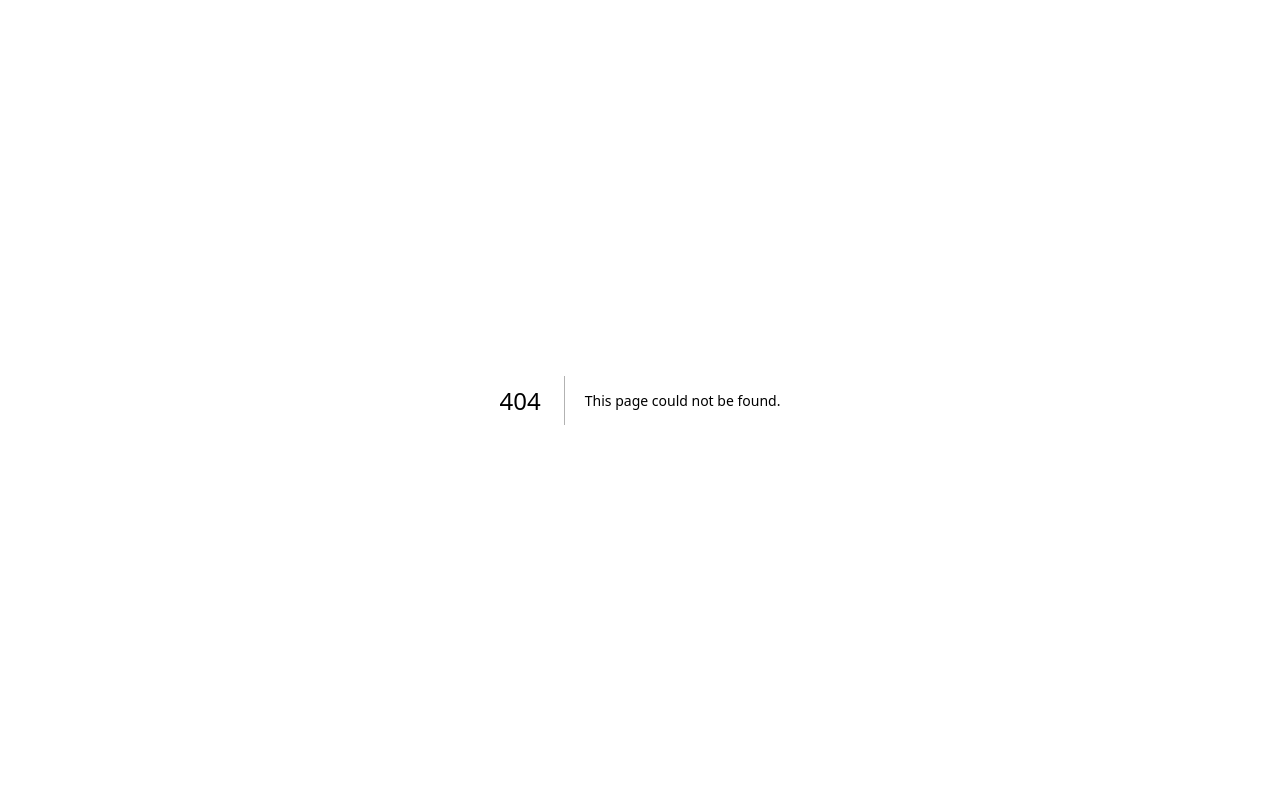
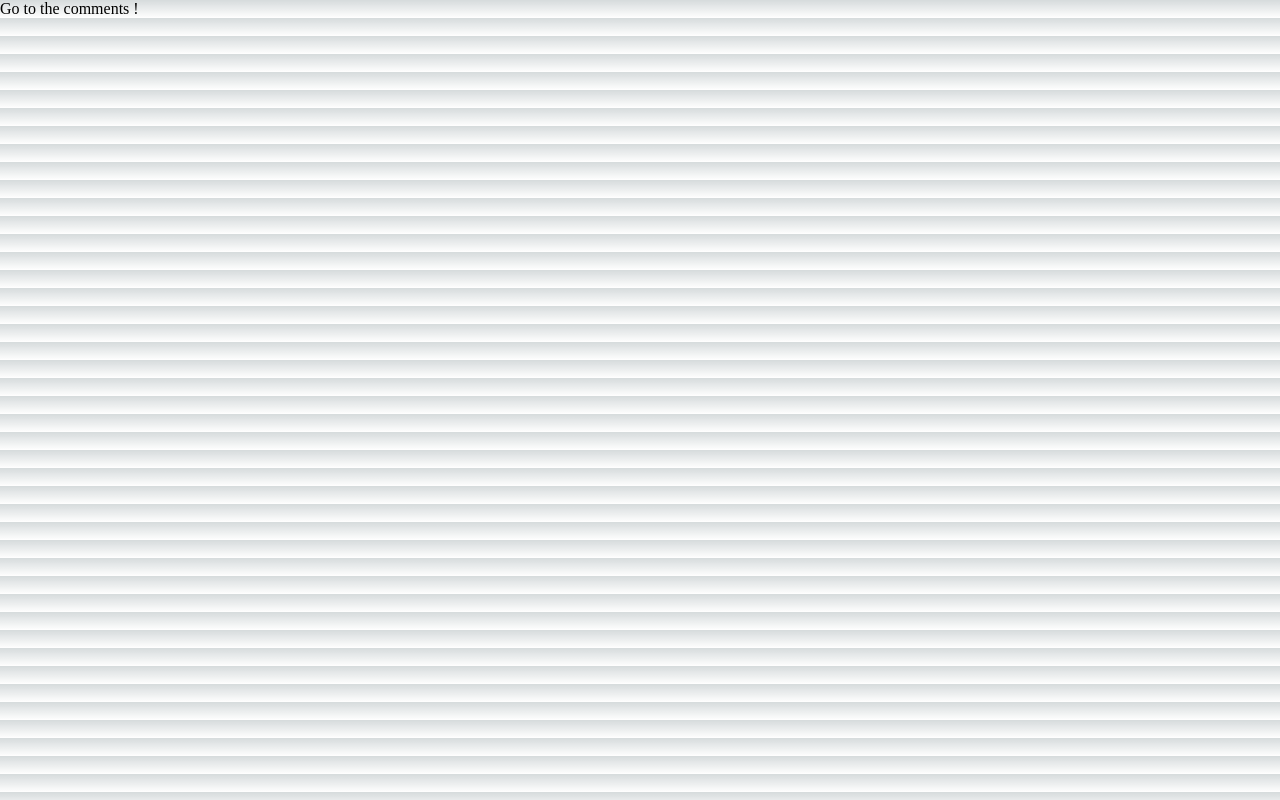
Before and after one commit to TLRKiliann/nextjs-api, a Next.js app in the folder my-api/: page / in a window 1280 px wide. Before the commit this address had no page. Built offline with nearby package versions, Linux system fonts and the light colour scheme.

Commit message:
code review

```diff
--- a/my-api/pages/comments/index.tsx
+++ b/my-api/pages/comments/index.tsx
@@ -5,6 +5,7 @@
   const [comments, setComments] = useState<Array<string>>([])
   const [comment, setComment] = useState<string>("")
 
+  /*
   useEffect(() => {
     const MyFunction = async () => {
       const response = await fetch("/api/comments")
@@ -14,6 +15,7 @@
     MyFunction()
     return console.log("useEffect updated !")
   }, [comment])
+  */
 
   const handleChange = (event: React.ChangeEvent<HTMLInputElement>) => {
     setComment(event.target.value)
--- /dev/null
+++ b/my-api/pages/index.tsx
@@ -0,0 +1,12 @@
+import Link from 'next/link'
+
+const MainFunction = () => {
+    return (
+        <div>
+            <Link href={'/comments'}>
+                Go to the comments !
+            </Link>
+        </div>
+    )
+}
+export default MainFunction
```
